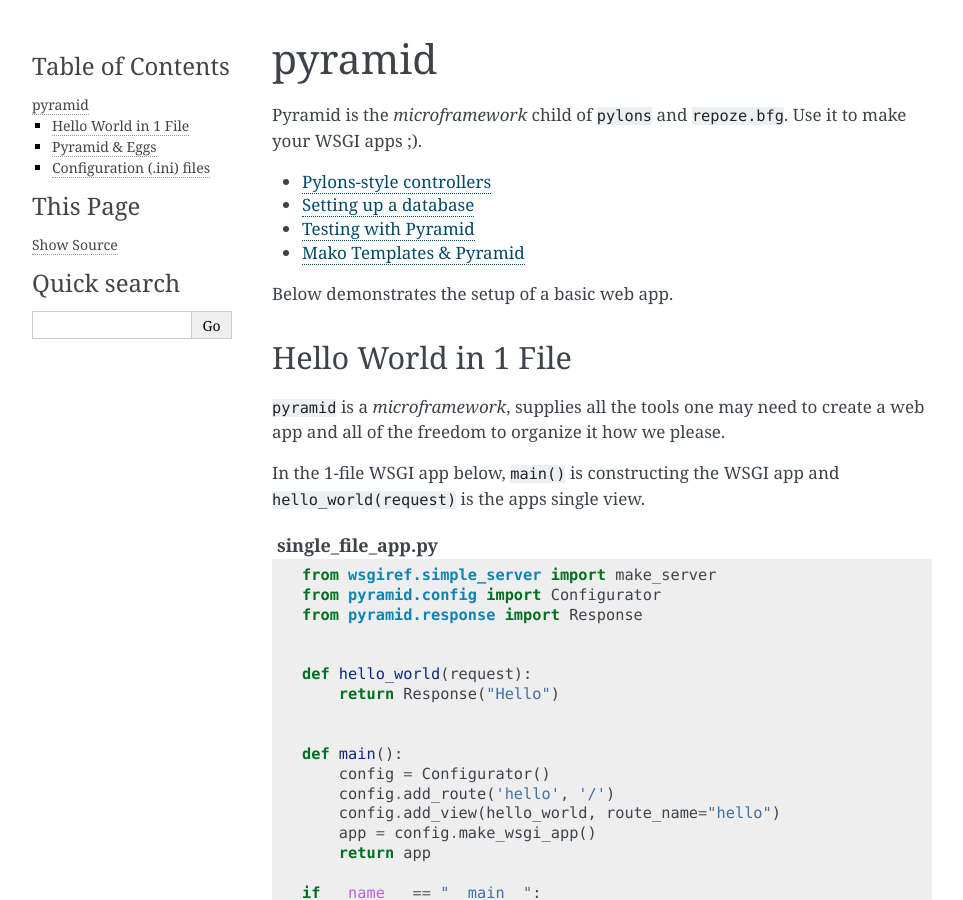
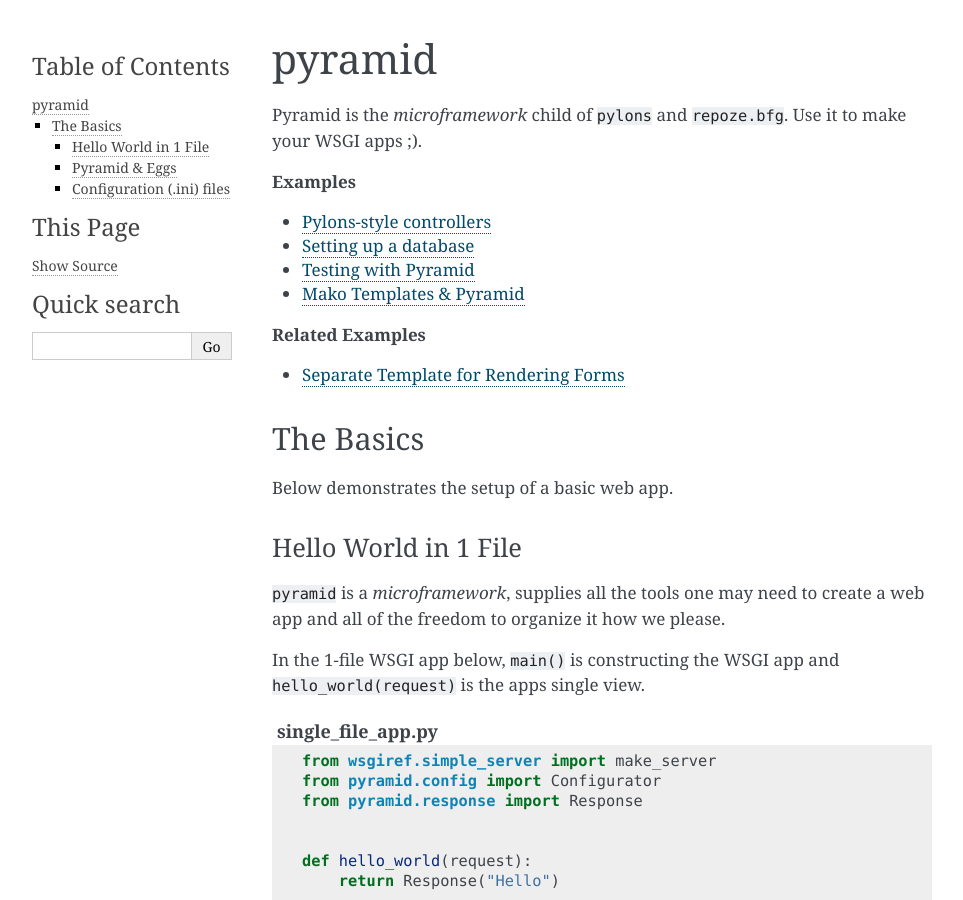
Before and after one commit to MaxwellGBrown/notebook, a Sphinx documentation site: the page built from docs/source/python_libraries/pyramid/pyramid.rst, in a window 1280 px wide and 900 px high. Shown: the whole window, without its empty margins (148-1111 px from the left). Built offline with Sphinx 7.4.7, drawn with Linux system fonts in a browser that asks for light colours.

Commit message:
Figured out it's way easier to link w/ :ref:

```diff
--- a/docs/source/python_libraries/mako/form_as_separate_template/form_as_separate_template.rst
+++ b/docs/source/python_libraries/mako/form_as_separate_template/form_as_separate_template.rst
@@ -1,3 +1,5 @@
+.. _form_as_separate_template:
+
 =====================================
 Separate Template for Rendering Forms
 =====================================
@@ -12,9 +14,9 @@
 
   This example builds off the following knowladge bases:
 
-  * pyramid
+  * :ref:`pyramid <pyramid>`
   * jQuery
-  * WTForms
+  * :ref:`WTForms <wtforms>`
 
   Understanding the above will improve the "brilliance" of this examples magic.
 
--- a/docs/source/python_libraries/pyramid/pyramid.rst
+++ b/docs/source/python_libraries/pyramid/pyramid.rst
@@ -1,8 +1,12 @@
+.. _pyramid:
+
 =======
 pyramid
 =======
 
 Pyramid is the *microframework* child of ``pylons`` and ``repoze.bfg``. Use it to make your WSGI apps ;).
+
+**Examples**
 
 .. toctree::
   :maxdepth: 1
@@ -10,7 +14,14 @@
 
   ./*/*
 
+**Related Examples**
 
+* :ref:`form_as_separate_template`
+
+
+----------
+The Basics
+----------
 
 Below demonstrates the setup of a basic web app.
 
```
Also changed, not shown: docs/source/python_libraries/wtforms/wtforms.rst (+7 -3 lines).
